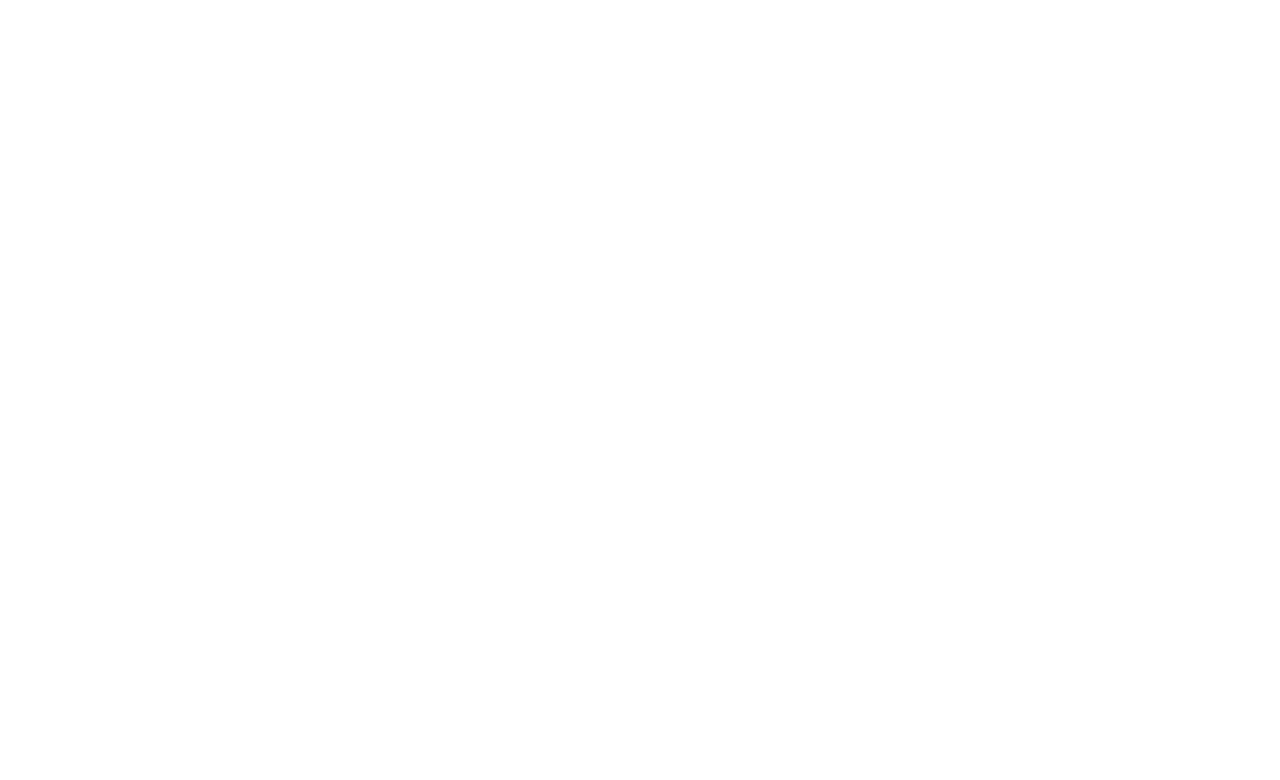
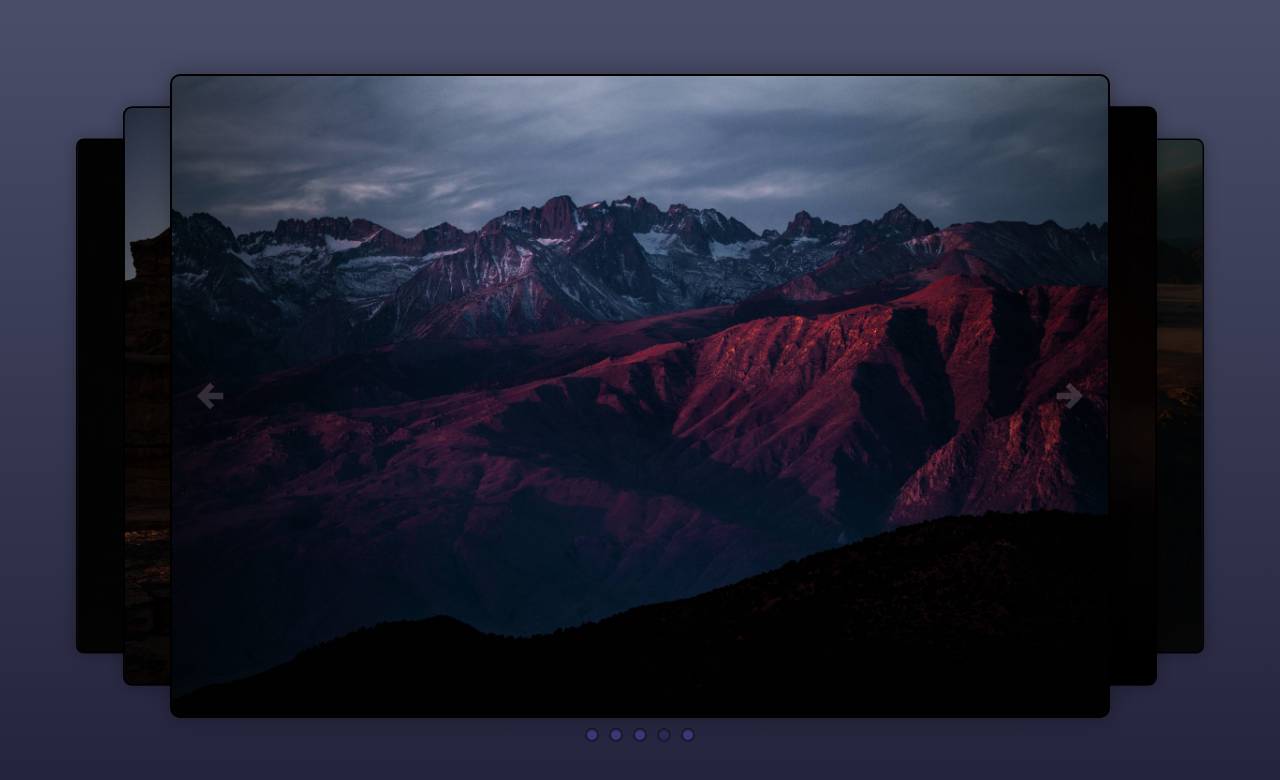
Before and after one commit to Vincent0103/image-slider, a website built with webpack: page dist/index.html in a window 1280 px wide. Built offline with nearby package versions, Linux system fonts and the light colour scheme; files whose address does not match are found by name; a web font is replaced by a local one.

Commit message:
Finish image-slider project v1.0.0

```diff
--- a/package.json
+++ b/package.json
@@ -16,6 +16,7 @@
     "eslint": "^8.47.0",
     "eslint-config-airbnb-base": "^15.0.0",
     "eslint-plugin-import": "^2.28.0",
+    "imagemin": "^8.0.1",
     "prettier": "3.0.1",
     "style-loader": "^3.3.3",
     "webpack": "^5.88.2",
--- /dev/null
+++ b/src/handleSlider.js
@@ -0,0 +1,157 @@
+function setActiveDot(dotsContainer, dotToActive) {
+  dotsContainer.forEach((container) => {
+    if (container.classList.contains('btn-active')) {
+      container.classList.remove('btn-active');
+    }
+  });
+  dotToActive.classList.add('btn-active');
+}
+
+function getDotToActive(direction) {
+  const imgsDotsContainer = document.querySelector('.imgs-dots-container');
+  const activeDotId = parseInt(imgsDotsContainer.querySelector('.btn-active').getAttribute('data-id'), 10);
+  let dotToActive;
+
+  if (direction === 'left') {
+    const lastDotId = parseInt(imgsDotsContainer.querySelector('.dot-container:last-child').getAttribute('data-id'), 10);
+
+    if (activeDotId === lastDotId) {
+      dotToActive = document.querySelector(`.dot-container[data-id="${1}"]`);
+    } else {
+      dotToActive = document.querySelector(`.dot-container[data-id="${activeDotId + 1}"]`);
+    }
+  } else {
+    const firstDotId = parseInt(imgsDotsContainer.querySelector('.dot-container:first-child').getAttribute('data-id'), 10);
+
+    if (activeDotId === firstDotId) {
+      dotToActive = document.querySelector(`.dot-container[data-id="${5}"]`);
+    } else {
+      dotToActive = document.querySelector(`.dot-container[data-id="${activeDotId - 1}"]`);
+    }
+  }
+
+  return dotToActive;
+}
+
+function slideLeft(sliderContainer) {
+  const notCurrentSlideRightright = sliderContainer.querySelector('.not-current-slide-rightright');
+  const notCurrentSlideRight = sliderContainer.querySelector('.not-current-slide-right');
+  const currentSlide = sliderContainer.querySelector('.current-slide');
+  const notCurrentSlideLeftleft = sliderContainer.querySelector('.not-current-slide-leftleft');
+  const notCurrentSlideLeft = sliderContainer.querySelector('.not-current-slide-left');
+
+  notCurrentSlideRightright.classList.remove('not-current-slide-rightright');
+  notCurrentSlideRightright.classList.add('not-current-slide-right');
+
+  notCurrentSlideRight.classList.remove('not-current-slide-right');
+  notCurrentSlideRight.classList.add('current-slide');
+
+  currentSlide.classList.remove('current-slide');
+  currentSlide.classList.add('not-current-slide-left');
+
+  notCurrentSlideLeftleft.classList.remove('not-current-slide-leftleft');
+  notCurrentSlideLeftleft.classList.add('not-current-slide-rightright');
+
+  notCurrentSlideLeft.classList.remove('not-current-slide-left');
+  notCurrentSlideLeft.classList.add('not-current-slide-leftleft');
+
+  return notCurrentSlideRight;
+}
+
+function slideRight(sliderContainer) {
+  const notCurrentSlideRightright = sliderContainer.querySelector('.not-current-slide-rightright');
+  const notCurrentSlideRight = sliderContainer.querySelector('.not-current-slide-right');
+  const currentSlide = sliderContainer.querySelector('.current-slide');
+  const notCurrentSlideLeft = sliderContainer.querySelector('.not-current-slide-left');
+  const notCurrentSlideLeftleft = sliderContainer.querySelector('.not-current-slide-leftleft');
+
+  notCurrentSlideRightright.classList.remove('not-current-slide-rightright');
+  notCurrentSlideRightright.classList.add('not-current-slide-leftleft');
+
+  notCurrentSlideRight.classList.remove('not-current-slide-right');
+  notCurrentSlideRight.classList.add('not-current-slide-rightright');
+
+  currentSlide.classList.remove('current-slide');
+  currentSlide.classList.add('not-current-slide-right');
+
+  notCurrentSlideLeft.classList.remove('not-current-slide-left');
+  notCurrentSlideLeft.classList.add('current-slide');
+
+  notCurrentSlideLeftleft.classList.remove('not-current-slide-leftleft');
+  notCurrentSlideLeftleft.classList.add('not-current-slide-left');
+
+  return notCurrentSlideLeft;
+}
+
+function listenLeftArrow() {
+  const sliderContainer = document.querySelector('.slider-container');
+  const leftArrow = sliderContainer.querySelector('svg:first-child');
+
+  leftArrow.addEventListener('click', () => {
+    const dotsContainer = document.querySelectorAll('.dot-container');
+    const dotToActive = getDotToActive('right');
+    slideRight(sliderContainer);
+    setActiveDot(dotsContainer, dotToActive);
+  });
+}
+
+function listenRightArrow() {
+  const sliderContainer = document.querySelector('.slider-container');
+  const rightArrow = sliderContainer.querySelector('svg:last-child');
+
+  rightArrow.addEventListener('click', () => {
+    const dotsContainer = document.querySelectorAll('.dot-container');
+    const dotToActive = getDotToActive('left');
+    slideLeft(sliderContainer);
+    setActiveDot(dotsContainer, dotToActive);
+  });
+}
+
+function listenDots() {
+  const sliderContainer = document.querySelector('.slider-container');
+  const sliderImgContainers = sliderContainer.querySelectorAll('.slider-img-container');
+  const dotsContainer = document.querySelectorAll('.dot-container');
+  dotsContainer.forEach((dot) => {
+    dot.addEventListener('click', () => {
+      setActiveDot(dotsContainer, dot);
+
+      const dotId = parseInt(dot.getAttribute('data-id'), 10);
+      sliderImgContainers.forEach((slider) => {
+        let currentSliderId = parseInt(slider.getAttribute('data-id'), 10);
+        let whichSlideDirection = 'right';
+
+        if (dotId < currentSliderId) {
+          whichSlideDirection = 'left';
+        }
+
+        while (dotId !== currentSliderId) {
+          if (whichSlideDirection === 'right') {
+            currentSliderId = parseInt(slideRight(sliderContainer).getAttribute('data-id'), 10);
+          } else {
+            currentSliderId = parseInt(slideLeft(sliderContainer).getAttribute('data-id'), 10);
+          }
+        }
+      });
+    });
+  });
+}
+
+function doAutomaticSlide() {
+  const sliderContainer = document.querySelector('.slider-container');
+  const dotsContainer = document.querySelectorAll('.dot-container');
+  const dotToActive = getDotToActive('left');
+  slideLeft(sliderContainer);
+  setActiveDot(dotsContainer, dotToActive);
+}
+
+export default function handleSlider() {
+  let intervalID = setInterval(doAutomaticSlide, 5000);
+  window.addEventListener('click', () => {
+    clearInterval(intervalID);
+    intervalID = setInterval(doAutomaticSlide, 5000);
+  });
+
+  listenLeftArrow();
+  listenRightArrow();
+  listenDots();
+}
--- a/src/index.js
+++ b/src/index.js
@@ -0,0 +1,5 @@
+import handleSlider from './handleSlider';
+
+window.addEventListener('DOMContentLoaded', () => {
+  handleSlider();
+});
--- a/src/style.css
+++ b/src/style.css
@@ -0,0 +1,180 @@
+body {
+  background-image: linear-gradient(#4a4e69, #22223b);
+  background-color: #edf2f4;
+}
+
+.page-container {
+  height: 100dvh;
+  display: flex;
+  flex-direction: column;
+  justify-content: center;
+  align-items: center;
+  gap: 10px;
+}
+
+.slider-container {
+  position: relative;
+}
+
+.slider-img-container {
+  height: 80dvh;
+  width: 70dvw;
+  padding: 0 20px;
+  border-radius: 10px;
+
+  background-size: cover;
+  background-position: center;
+  background-repeat: no-repeat;
+  border: 2px solid black;
+  box-shadow: 0 0 20px rgba(0, 0, 0, .3);
+  transition: all .5s;
+}
+
+.not-current-slide-left {
+  position: absolute;
+  z-index: -1;
+  top: 0;
+  filter: brightness(.5);
+  transform: translateX(-10%) scale(.9);
+}
+
+.not-current-slide-leftleft {
+  position: absolute;
+  z-index: -2;
+  top: 0;
+  filter: brightness(.3);
+  transform: translateX(-20%) scale(.8);
+}
+
+.not-current-slide-right {
+  position: absolute;
+  z-index: -1;
+  top: 0;
+  filter: brightness(.5);
+  transform: translateX(10%) scale(.9);
+}
+
+.not-current-slide-rightright {
+  position: absolute;
+  z-index: -2;
+  top: 0;
+  filter: brightness(.3);
+  transform: translateX(20%) scale(.8);
+}
+
+.current-slide {
+  position: relative;
+  z-index: 0;
+}
+
+#img1 {
+  background-image: linear-gradient(
+  to right,
+  rgba(0, 0, 0, .15) 0%,
+  rgba(0, 0, 0, 0) 30%,
+  rgba(0, 0, 0, 0) 70%,
+  rgba(0, 0, 0, .15) 100%
+  ),
+  url("./assets/slide1.jpg");
+}
+
+#img2 {
+  background-image: linear-gradient(
+  to right,
+  rgba(0, 0, 0, .3) 0%,
+  rgba(0, 0, 0, 0) 30%,
+  rgba(0, 0, 0, 0) 70%,
+  rgba(0, 0, 0, .3) 100%
+  ),
+  url("./assets/slide2.jpg");
+}
+
+#img3 {
+  background-image: linear-gradient(
+  to right,
+  rgba(0, 0, 0, .3) 0%,
+  rgba(0, 0, 0, 0) 30%,
+  rgba(0, 0, 0, 0) 70%,
+  rgba(0, 0, 0, .3) 100%
+  ),
+  url("./assets/slide3.jpg");
+}
+
+#img4 {
+  background-image: linear-gradient(
+  to right,
+  rgba(0, 0, 0, .3) 0%,
+  rgba(0, 0, 0, 0) 30%,
+  rgba(0, 0, 0, 0) 70%,
+  rgba(0, 0, 0, .3) 100%
+  ),
+  url("./assets/slide4.jpg");
+}
+
+#img5 {
+  background-image: linear-gradient(
+  to right,
+  rgba(0, 0, 0, .3) 0%,
+  rgba(0, 0, 0, 0) 30%,
+  rgba(0, 0, 0, 0) 70%,
+  rgba(0, 0, 0, .3) 100%
+  ),
+  url("./assets/slide5.jpg");
+}
+
+.arrows-container > svg {
+  position: absolute;
+  top: calc(50% - 20px);
+  height: 40px;
+  width: 40px;
+  fill: rgba(154, 140, 152, .3);
+  transition: all .2s;
+}
+
+.arrows-container > svg:first-child {
+  left: 20px;
+}
+
+.arrows-container > svg:last-child {
+  right: 20px;
+}
+
+.arrows-container > svg:hover {
+  fill: #9a8c98;
+}
+
+.arrows-container > svg:first-child:hover {
+  transform: translateX(-10px) scale(1.1);
+}
+
+.arrows-container > svg:last-child:hover {
+  transform: translateX(10px) scale(1.1);
+}
+
+.imgs-dots-container {
+  display: flex;
+  gap: 10px;
+}
+
+.dot-container {
+  height: 10px;
+  width: 10px;
+  background-color: #3a3a7a;
+  border: 2px solid #1a1a2c;
+  border-radius: 50%;
+  box-shadow: inset 0 0 2px rgba(0, 0, 0, .05);
+  cursor: pointer;
+}
+
+.dot-container:not(.btn-active):hover {
+  background-color: #323267;
+}
+
+.slide {
+  transform: translateX(-100%) scale(.8);
+  opacity: 0;
+}
+
+.btn-active {
+  background-color: #2a2a56;
+}
```
Also changed, not shown: .eslintrc.json (renamed from eslintrc.json), dist/index.bundle.js, dist/index.html, src/assets/arrow-left.svg (added), src/assets/arrow-right.svg (added), src/assets/body-bgi.png (added), src/assets/slide1.jpg (added), src/assets/slide2.jpg (added), src/assets/slide3.jpg (added), src/assets/slide4.jpg (added), src/assets/slide5.jpg (added), 1 other file.
